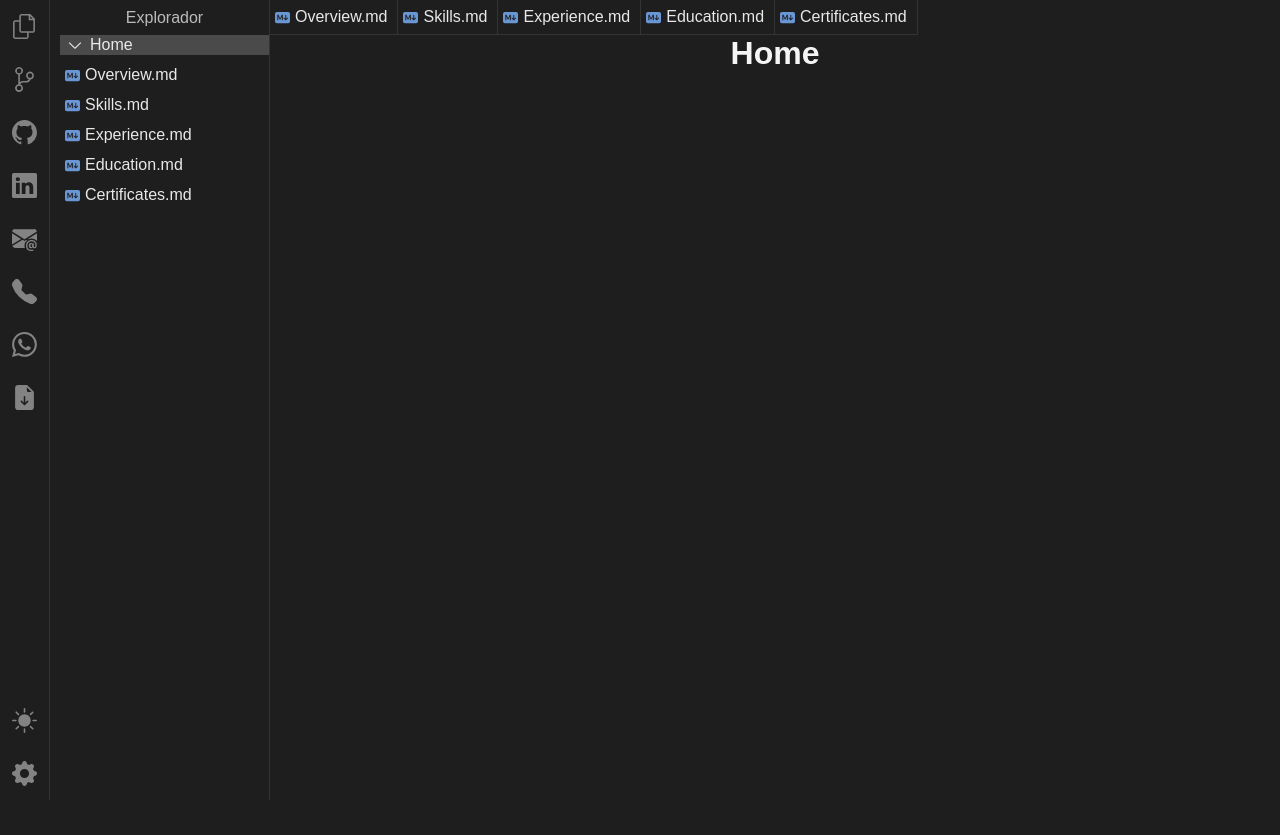
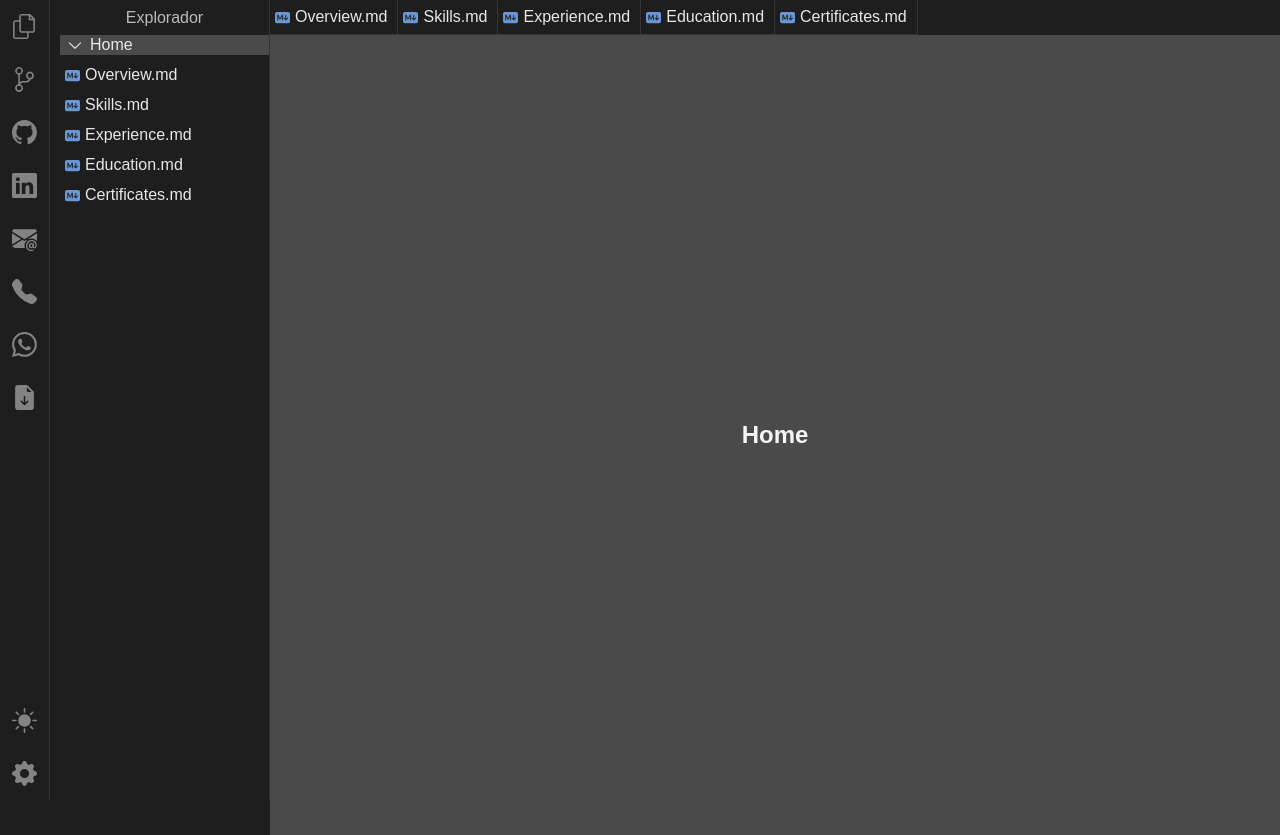
Before and after one commit to V-Carvalho/Portifolio, a React (Vite) app: page / in a window 1280 px wide. Before the commit the page ends 800 px from the top, so only its background shows below. Built offline with nearby package versions, Linux system fonts and the light colour scheme.

Commit message:
first commit

```diff
--- a/src/pages/Certificates/Certificates.jsx
+++ b/src/pages/Certificates/Certificates.jsx
@@ -1,22 +1,33 @@
-import styled from "styled-components";
+import styled, { useTheme } from "styled-components";
 import Header from "../../components/Header/Header";
 
 const Main = styled.main`
   flex: 3; // mudar p/ 1
+  height: 100vh;
   display: flex;
-  height: 100vh;
+  flex-direction: column;
+`;
+
+const ContentMain = styled.section`
+  display: flex;
+  height: 100%;
   align-items: center;
   flex-direction: column;
+  justify-content: center;
+  background-color: ${(props) => props.backgroundColor};
 
   color: whitesmoke;
 `;
 
 const Certificates = () => {
+  const theme = useTheme();
+
   return (
-    <Main>
+    <Main >
       <Header />
-      <h1>Certificates</h1>
-
+      <ContentMain backgroundColor={theme.secondaryColor}>
+        <h1 color={theme.textColor}>Certificates</h1>
+      </ContentMain>
     </Main>
   );
 };
--- a/src/pages/Education/Education.jsx
+++ b/src/pages/Education/Education.jsx
@@ -1,21 +1,33 @@
-import styled from "styled-components";
+import styled, { useTheme } from "styled-components";
 import Header from "../../components/Header/Header";
 
 const Main = styled.main`
   flex: 3; // mudar p/ 1
+  height: 100vh;
   display: flex;
-  height: 100vh;
+  flex-direction: column;
+`;
+
+const ContentMain = styled.section`
+  display: flex;
+  height: 100%;
   align-items: center;
   flex-direction: column;
+  justify-content: center;
+  background-color: ${(props) => props.backgroundColor};
 
-  color:whitesmoke;
+  color: whitesmoke;
 `;
 
 const Education = () => {
+  const theme = useTheme();
+
   return (
-    <Main>
+    <Main >
       <Header />
-      <h1>Education</h1>
+      <ContentMain backgroundColor={theme.secondaryColor}>
+        <h1 color={theme.textColor}>Education</h1>
+      </ContentMain>
     </Main>
   );
 };
--- a/src/pages/Experience/Experience.jsx
+++ b/src/pages/Experience/Experience.jsx
@@ -1,21 +1,33 @@
-import styled from "styled-components";
+import styled, { useTheme } from "styled-components";
 import Header from "../../components/Header/Header";
 
 const Main = styled.main`
   flex: 3; // mudar p/ 1
+  height: 100vh;
   display: flex;
-  height: 100vh;
+  flex-direction: column;
+`;
+
+const ContentMain = styled.section`
+  display: flex;
+  height: 100%;
   align-items: center;
   flex-direction: column;
+  justify-content: center;
+  background-color: ${(props) => props.backgroundColor};
 
-  color:whitesmoke;
+  color: whitesmoke;
 `;
 
 const Experience = () => {
+  const theme = useTheme();
+
   return (
-    <Main>
+    <Main >
       <Header />
-      <h1>Experience</h1>
+      <ContentMain backgroundColor={theme.secondaryColor}>
+        <h1 color={theme.textColor}>Experience</h1>
+      </ContentMain>
     </Main>
   );
 };
--- a/src/pages/Home/Home.jsx
+++ b/src/pages/Home/Home.jsx
@@ -1,20 +1,32 @@
-import styled from "styled-components";
+import styled, { useTheme } from "styled-components";
 import Header from "../../components/Header/Header";
 
 const Main = styled.main`
-  flex: 4; // mudar p/ 1
+  flex: 3; // mudar p/ 1
+  display: flex;
+  flex-direction: column;
+`;
+
+const ContentMain = styled.section`
   display: flex;
   height: 100vh;
   align-items: center;
   flex-direction: column;
-  color:whitesmoke;
+  justify-content: center;
+  background-color: ${(props) => props.backgroundColor};
+
+  color: whitesmoke;
 `;
 
 const Home = () => {
+  const theme = useTheme();
+
   return (
-    <Main>
+    <Main >
       <Header />
-      <h1>Home</h1>
+      <ContentMain backgroundColor={theme.secondaryColor}>
+        <h1 color={theme.textColor}>Home</h1>
+      </ContentMain>
     </Main>
   );
 };
--- a/src/pages/Overview/Overview.jsx
+++ b/src/pages/Overview/Overview.jsx
@@ -1,21 +1,33 @@
-import styled from "styled-components";
+import styled, { useTheme } from "styled-components";
 import Header from "../../components/Header/Header";
 
 const Main = styled.main`
   flex: 3; // mudar p/ 1
+  height: 100vh;
   display: flex;
-  height: 100vh;
+  flex-direction: column;
+`;
+
+const ContentMain = styled.section`
+  display: flex;
+  height: 100%;
   align-items: center;
   flex-direction: column;
+  justify-content: center;
+  background-color: ${(props) => props.backgroundColor};
 
-  color:whitesmoke;
+  color: whitesmoke;
 `;
 
 const Overview = () => {
+  const theme = useTheme();
+
   return (
-    <Main>
+    <Main >
       <Header />
-      <h1>Overview</h1>
+      <ContentMain backgroundColor={theme.secondaryColor}>
+        <h1 color={theme.textColor}>Overview</h1>
+      </ContentMain>
     </Main>
   );
 };
--- a/src/pages/Skills/Skills.jsx
+++ b/src/pages/Skills/Skills.jsx
@@ -1,21 +1,33 @@
-import styled from "styled-components";
+import styled, { useTheme } from "styled-components";
 import Header from "../../components/Header/Header";
 
 const Main = styled.main`
   flex: 3; // mudar p/ 1
+  height: 100vh;
   display: flex;
-  height: 100vh;
+  flex-direction: column;
+`;
+
+const ContentMain = styled.section`
+  display: flex;
+  height: 100%;
   align-items: center;
   flex-direction: column;
+  justify-content: center;
+  background-color: ${(props) => props.backgroundColor};
 
-  color:whitesmoke;
+  color: whitesmoke;
 `;
 
 const Skills = () => {
+  const theme = useTheme();
+
   return (
-    <Main>
+    <Main >
       <Header />
-      <h1>Skills</h1>
+      <ContentMain backgroundColor={theme.secondaryColor}>
+        <h1 color={theme.textColor}>Skills</h1>
+      </ContentMain>
     </Main>
   );
 };
```
